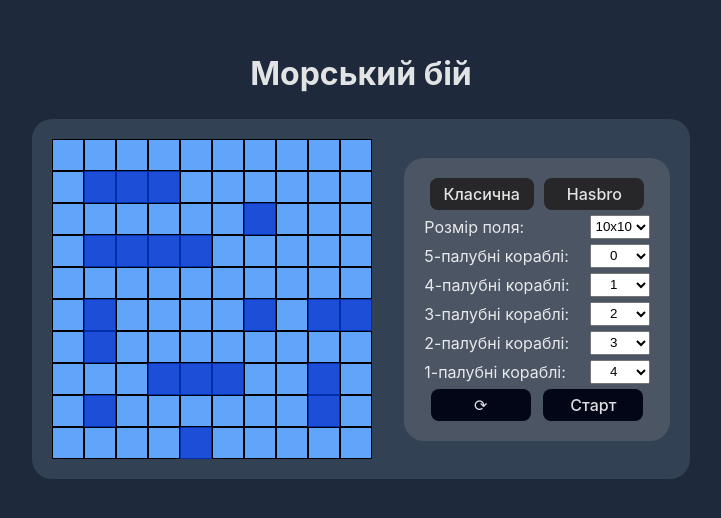
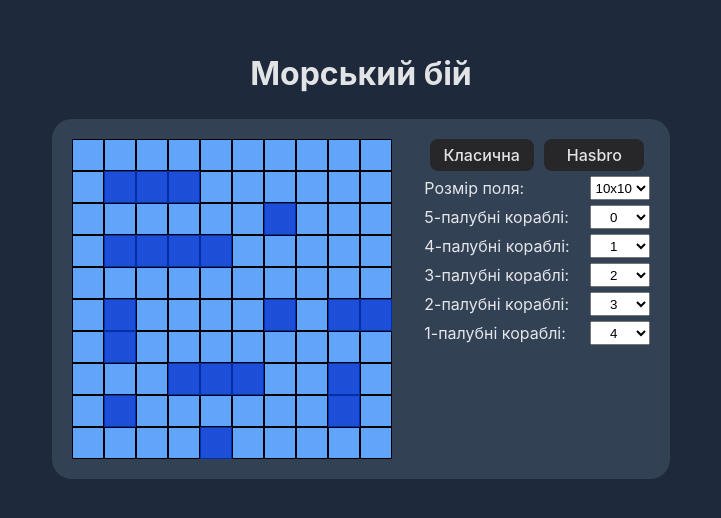
Before and after one commit to shrewman/battleship, a React (Vite) app: page / in a window 1280 px wide. Shown: the part 146-664 px from the top of the page, without its empty margins (279-1000 px from the left). Built offline with nearby package versions, Linux system fonts and the light colour scheme.

Commit message:
Board shuffling and game starting handles Menu component now

```diff
--- a/src/components/Options.tsx
+++ b/src/components/Options.tsx
@@ -13,8 +13,14 @@ type MaxShipsConfigurations = {
 
 // TOOD: REFACTOR
 const Options = () => {
-    const { boardSize, setBoardSize, shipCount, setShipCount, setBoard, setIsGameStarted } =
-        useMenuContext();
+    const {
+        boardSize,
+        setBoardSize,
+        shipCount,
+        setShipCount,
+        setBoard,
+        setIsGameStarted,
+    } = useMenuContext();
 
     const maxShipsConfigurations: MaxShipsConfigurations = {
         8: [
@@ -61,10 +67,6 @@ const Options = () => {
         setBoard(generateRandomBoard(boardSize, shipCount));
     };
 
-    const shuffleBoard = () => {
-        setBoard(generateRandomBoard(boardSize, shipCount));
-    };
-
     const handleClassicGame = () => {
         setBoardSize(10);
         const classicGameVariation: ShipCount[] = [
@@ -91,12 +93,7 @@ const Options = () => {
         setBoard(generateRandomBoard(boardSize, hasbroGameVariation));
     };
 
-    const handleStartGame = () => {
-        setIsGameStarted(true)
-    }
-
     return (
-        <div className="options">
         <div className="selectors">
             <div className="menu-buttons game-variations">
                 <button onClick={handleClassicGame}>Класична</button>
@@ -164,11 +161,6 @@ const Options = () => {
                 optionValues={[0, 1, 2, 3, 4]}
                 onChange={(e) => handleShipCountChange(e, 1)}
             />
-                <div className="menu-buttons">
-                    <button onClick={shuffleBoard}>⟳</button>
-                    <button onClick={handleStartGame}>Старт</button>
-                </div>
-            </div>
         </div>
     );
 };
```
Lines whose indentation alone changed are shown as unchanged.
